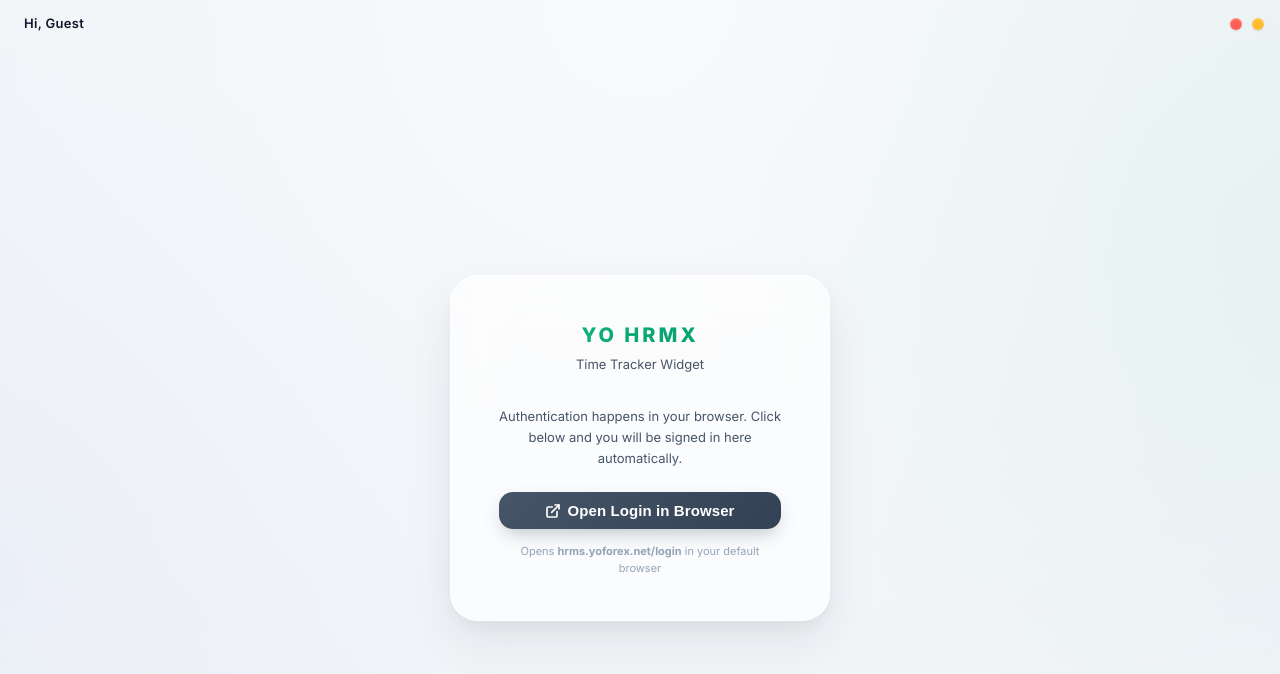
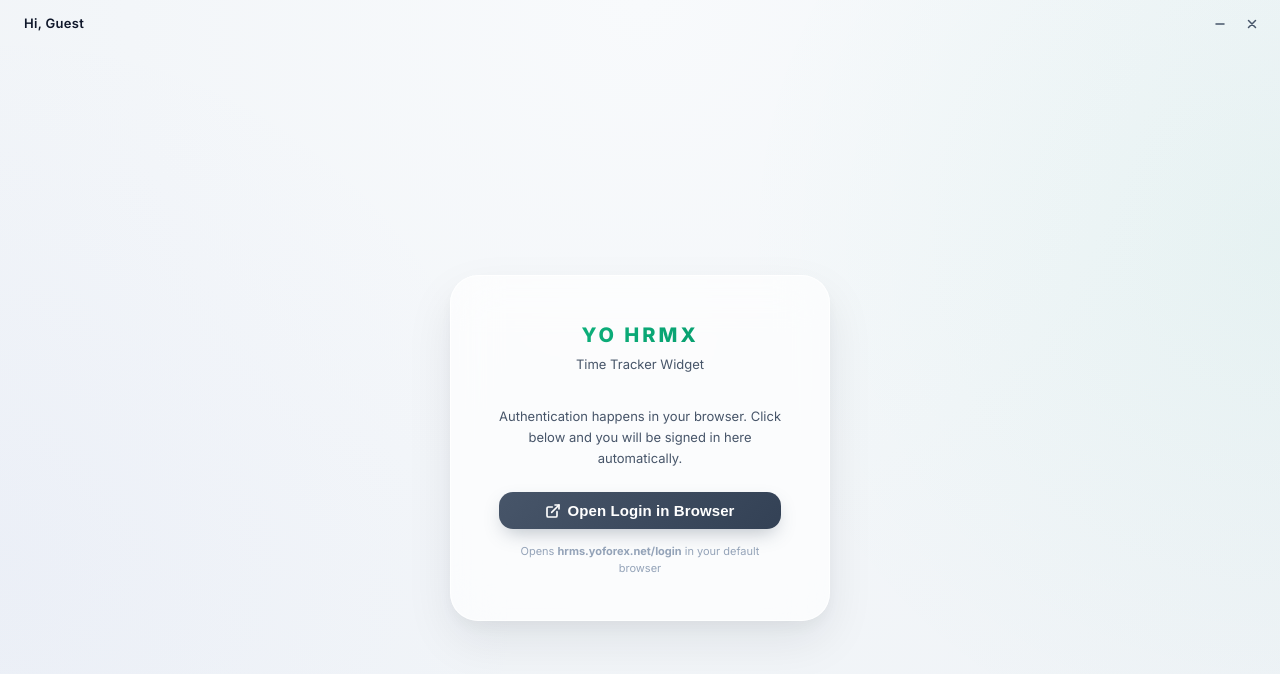
Before and after one commit to YoForex005/Time-Tracking-Desktop, a React (Vite) app: page / in a window 1280 px wide. Shown: the top 674 px of the page. Built offline with nearby package versions, Linux system fonts and the light colour scheme.

Commit message:
buttons Updated

```diff
--- a/src/components/Titlebar.tsx
+++ b/src/components/Titlebar.tsx
@@ -4,7 +4,18 @@
 
 export default function Titlebar({ userName }: TitlebarProps) {
     const eAPI = () => (window as unknown as { electronAPI?: Record<string, () => void> }).electronAPI;
-    const handleClose = () => eAPI()?.close();
+
+    const handleClose = () => {
+        // Dispatch a custom event to allow React components to intercept the close
+        const event = new CustomEvent('request-app-close', { cancelable: true });
+        const canceled = !window.dispatchEvent(event);
+
+        // If the event wasn't preventDefault()'d by an active timer, close the window
+        if (!canceled) {
+            eAPI()?.close();
+        }
+    };
+
     const handleMin = () => eAPI()?.minimize();
 
     return (
@@ -14,9 +25,17 @@
             </div>
 
             <div className="titlebar__right">
-                <div className="titlebar__controls" style={{ display: 'flex', gap: '10px', alignItems: 'center' }}>
-                    <button className="titlebar__btn titlebar__btn--close" title="Close" onClick={handleClose} />
-                    <button className="titlebar__btn titlebar__btn--min" title="Minimize" onClick={handleMin} />
+                <div className="titlebar__controls" style={{ display: 'flex', gap: '8px', alignItems: 'center', WebkitAppRegion: 'no-drag' } as any}>
+                    <button className="titlebar__icon-btn" title="Minimize" onClick={handleMin}>
+                        <svg width="12" height="12" viewBox="0 0 12 12" fill="none" xmlns="http://www.w3.org/2000/svg">
+                            <path d="M2 6H10" stroke="currentColor" strokeWidth="1.5" strokeLinecap="round" strokeLinejoin="round"/>
+                        </svg>
+                    </button>
+                    <button className="titlebar__icon-btn titlebar__icon-btn--close" title="Close" onClick={handleClose}>
+                        <svg width="12" height="12" viewBox="0 0 12 12" fill="none" xmlns="http://www.w3.org/2000/svg">
+                            <path d="M2.5 2.5L9.5 9.5M9.5 2.5L2.5 9.5" stroke="currentColor" strokeWidth="1.5" strokeLinecap="round" strokeLinejoin="round"/>
+                        </svg>
+                    </button>
                 </div>
             </div>
         </div>
--- a/src/index.css
+++ b/src/index.css
@@ -145,30 +145,28 @@
   -webkit-app-region: no-drag;
 }
 
-.titlebar__btn {
-  width: 12px;
-  height: 12px;
-  border-radius: 50%;
+.titlebar__icon-btn {
+  display: flex;
+  align-items: center;
+  justify-content: center;
+  width: 24px;
+  height: 24px;
+  border-radius: 4px;
   border: none;
+  background: transparent;
+  color: var(--text-secondary);
   cursor: pointer;
-  transition: all 0.2s cubic-bezier(0.34, 1.56, 0.64, 1);
-  box-shadow: inset 0 1px 2px rgba(255, 255, 255, 0.4), 0 1px 2px rgba(0, 0, 0, 0.1);
+  transition: all 0.2s ease;
 }
 
-.titlebar__btn:hover {
-  transform: scale(1.15);
+.titlebar__icon-btn:hover {
+  background: rgba(15, 23, 42, 0.08); /* slight dark background on hover */
+  color: var(--text-primary);
 }
 
-.titlebar__btn--close {
-  background: #ff5f57;
-}
-
-.titlebar__btn--min {
-  background: #febc2e;
-}
-
-.titlebar__btn--max {
-  background: #28c840;
+.titlebar__icon-btn--close:hover {
+  background: #ef4444; /* red background for close */
+  color: #ffffff;
 }
 
 /* ─── Layout ────────────────────────────────────────────── */
--- a/src/pages/Dashboard.tsx
+++ b/src/pages/Dashboard.tsx
@@ -1,4 +1,4 @@
-import { useState } from 'react';
+import { useState, useEffect } from 'react';
 import { useTimer, formatDuration } from '../hooks/useTimer';
 import { useAppTracker } from '../hooks/useAppTracker';
 
@@ -82,6 +82,56 @@
     );
 }
 
+// ── CloseWarningModal ───────────────────────────────────────────────────────
+
+function CloseWarningModal({
+    onProceed, onCancel
+}: {
+    onProceed: () => void;
+    onCancel: () => void;
+}) {
+    return (
+        <div className="modal-overlay" style={{ background: 'rgba(255, 255, 255, 0.2)', backdropFilter: 'blur(8px)' }}>
+            <div className="modal" style={{ background: 'rgba(255, 255, 255, 0.95)', border: '1px solid rgba(255,255,255,0.5)', boxShadow: '0 24px 64px -12px rgba(0,0,0,0.15)' }}>
+                {/* Warning icon */}
+                <div style={{ textAlign: 'center', marginBottom: 12 }}>
+                    <div style={{
+                        width: 56, height: 56, borderRadius: '28px',
+                        background: 'linear-gradient(135deg, #fee2e2, #fecaca)',
+                        boxShadow: '0 8px 16px -4px rgba(239, 68, 68, 0.3)',
+                        display: 'flex', alignItems: 'center', justifyContent: 'center',
+                        margin: '0 auto',
+                        color: '#ef4444',
+                        // feather-alert-triangle SVG inline
+                    }}>
+                        <svg width="28" height="28" viewBox="0 0 24 24" fill="none" stroke="currentColor" strokeWidth="2.5" strokeLinecap="round" strokeLinejoin="round">
+                            <path d="M10.29 3.86L1.82 18a2 2 0 0 0 1.71 3h16.94a2 2 0 0 0 1.71-3L13.71 3.86a2 2 0 0 0-3.42 0z"/>
+                            <line x1="12" y1="9" x2="12" y2="13"/>
+                            <line x1="12" y1="17" x2="12.01" y2="17"/>
+                        </svg>
+                    </div>
+                </div>
+
+                <h2 style={{ fontSize: 18, fontWeight: 800, color: '#0f172a', textAlign: 'center', margin: '0 0 6px', letterSpacing: '-0.5px' }}>
+                    Still clocked in!
+                </h2>
+                <p style={{ fontSize: 13, color: '#64748b', textAlign: 'center', margin: '0 0 24px', fontWeight: 500 }}>
+                    Are you sure you want to close the app? This will automatically click Clock Out and stop tracking your time.
+                </p>
+
+                <div style={{ display: 'flex', gap: 12 }}>
+                    <button className="btn btn-ghost" onClick={onCancel} style={{ flex: 1, padding: '12px', background: '#f1f5f9', color: '#475569', border: 'none' }}>
+                        Keep Working
+                    </button>
+                    <button className="btn btn-danger" onClick={onProceed} style={{ flex: 1, padding: '12px' }}>
+                        Clock Out & Close
+                    </button>
+                </div>
+            </div>
+        </div>
+    );
+}
+
 // ── Dashboard ─────────────────────────────────────────────────────────────────
 
 interface DashboardProps {
@@ -101,6 +151,9 @@
     const [showWarning, setShowWarning] = useState(false);
     const [remainingSecs, setRemainingSecs] = useState(0);
     const [proceedingStop, setProceedingStop] = useState(false);
+
+    // App close warning modal
+    const [showCloseWarning, setShowCloseWarning] = useState(false);
 
     /** Called when user clicks "Check Out" button */
     const handleCheckoutClick = () => {
@@ -124,6 +177,28 @@
         setProceedingStop(false);
     };
 
+    // Close window logic
+    useEffect(() => {
+        const handleAppClose = (e: Event) => {
+            // Only stop if they are checked in
+            if (status !== 'stopped') {
+                e.preventDefault();
+                setShowCloseWarning(true);
+            }
+        };
+
+        window.addEventListener('request-app-close', handleAppClose);
+        return () => window.removeEventListener('request-app-close', handleAppClose);
+    }, [status]);
+
+    const confirmAppClose = async () => {
+        setProceedingStop(true);
+        setShowCloseWarning(false);
+        await handleStop();
+        // Finally close after checkout
+        (window as any).electronAPI?.close();
+    };
+
     // Initialize background app tracking sync
     useAppTracker();
 
@@ -143,6 +218,14 @@
                     remainingSecs={remainingSecs}
                     onProceed={confirmStop}
                     onCancel={() => setShowWarning(false)}
+                />
+            )}
+
+            {/* App close warning modal */}
+            {showCloseWarning && (
+                <CloseWarningModal
+                    onProceed={confirmAppClose}
+                    onCancel={() => setShowCloseWarning(false)}
                 />
             )}
 
```
